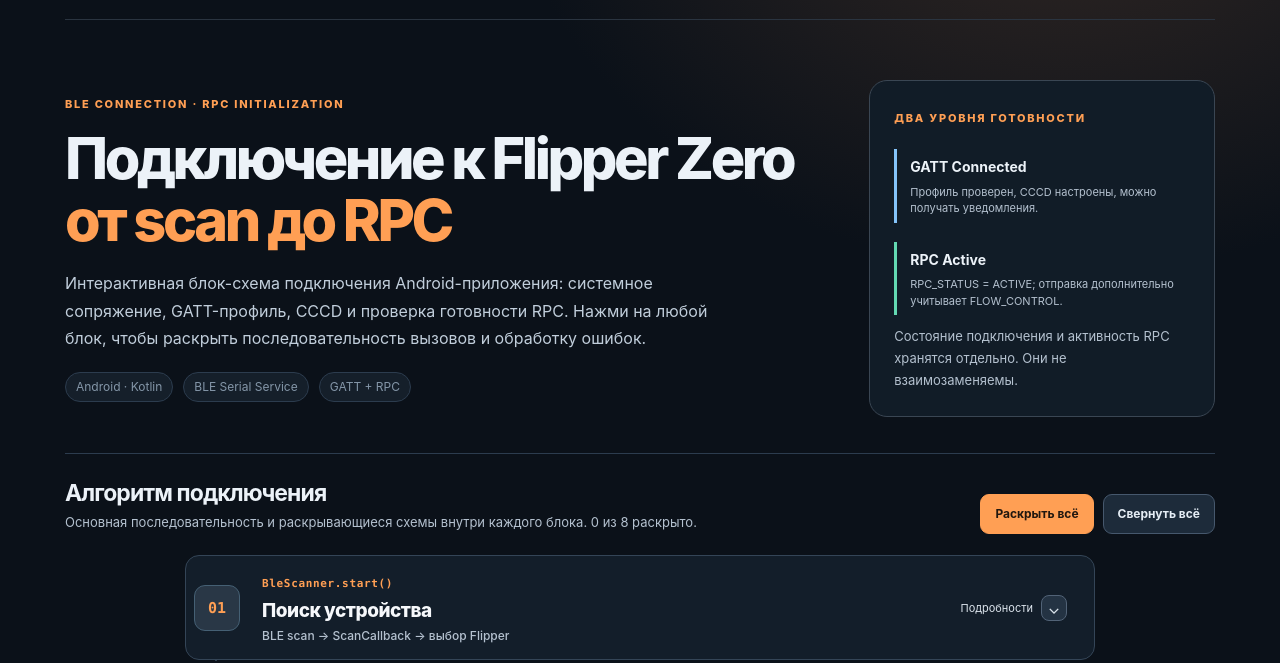
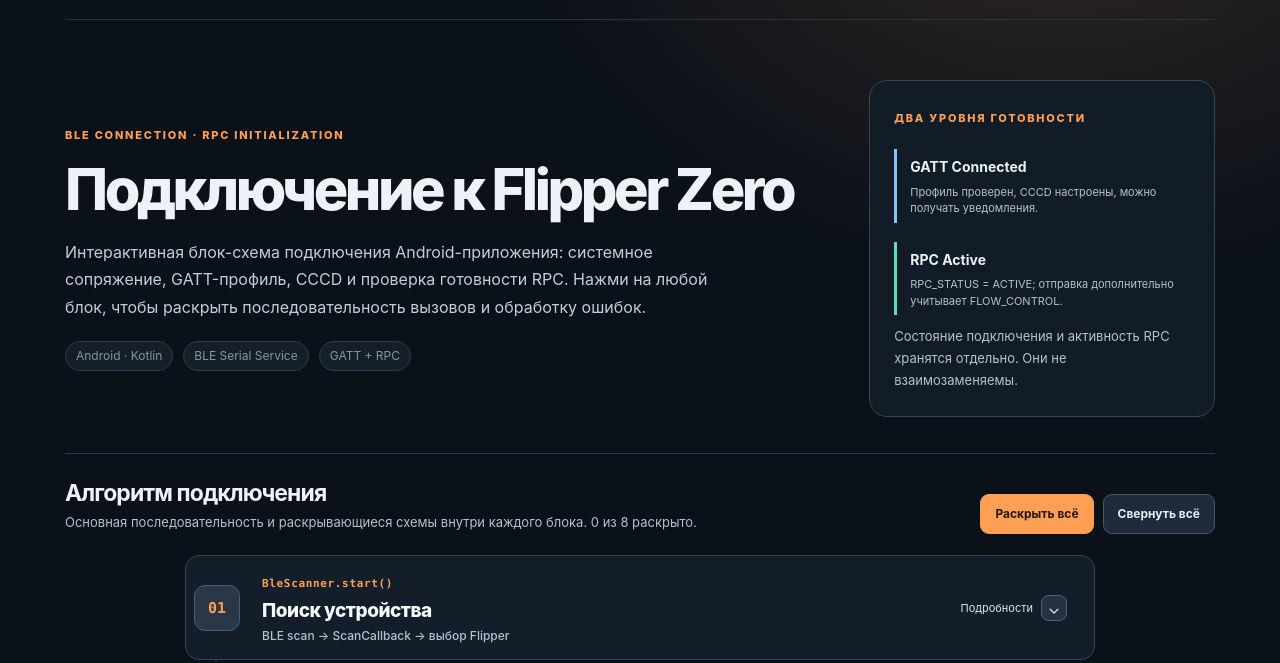
Before and after one commit to an-onim/Flipper-Zero-Companion, a plain HTML site: page docs/ble-connection/index.html in a window 1280 px wide. Shown: the part 59-722 px from the top of the page. Drawn offline with Linux system fonts and the light colour scheme.

```diff
--- a/docs/ble-connection/index.html
+++ b/docs/ble-connection/index.html
@@ -19,7 +19,7 @@
       <div class="hero">
         <div>
           <div class="eyebrow">BLE CONNECTION · RPC INITIALIZATION</div>
-          <h1>Подключение к Flipper Zero <span>от scan до RPC</span></h1>
+          <h1>Подключение к Flipper Zero</h1>
           <p class="lead">Интерактивная блок-схема подключения Android-приложения: системное сопряжение, GATT-профиль, CCCD и проверка готовности RPC. Нажми на любой блок, чтобы раскрыть последовательность вызовов и обработку ошибок.</p>
           <div class="hero-meta"><span class="meta-pill">Android · Kotlin</span><span class="meta-pill">BLE Serial Service</span><span class="meta-pill">GATT + RPC</span></div>
         </div>
```
Also changed, not shown: 1 other file.
